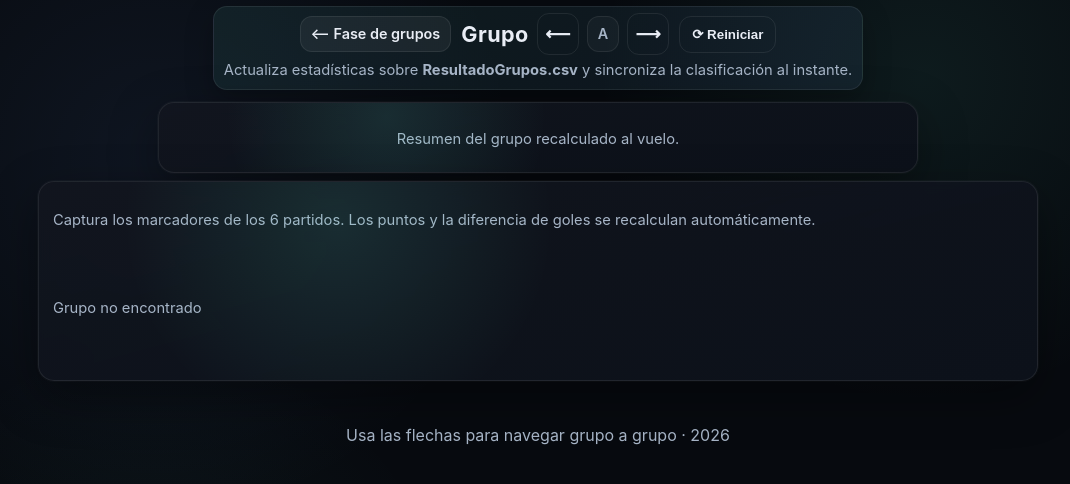
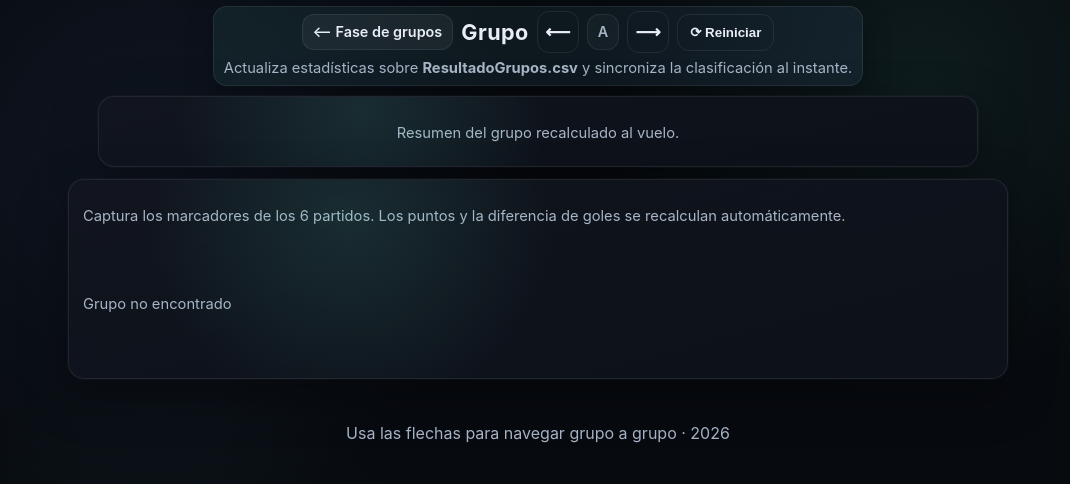
Before and after one commit to DrachenF/Simulador-Mundial2026, a plain HTML site: page static/grupo.html in a window 1280 px wide. Shown: the whole page, without its empty margins (102-1172 px from the left). Drawn offline with Linux system fonts and the light colour scheme; no server answers.

Commit message:
Tighten group editor spacing

```diff
--- a/static/styles.css
+++ b/static/styles.css
@@ -54,6 +54,10 @@ h1 {
   font-size: 0.92rem;
 }
 
+.group-edit .hero .subtitle {
+  margin: 2px 0 0;
+}
+
 .container {
   width: min(1180px, 95vw);
   margin: 0 auto 8px;
@@ -65,6 +69,7 @@ h1 {
 
 .group-edit .container {
   align-items: center;
+  gap: 10px;
 }
 
 .hero {
@@ -77,14 +82,14 @@ h1 {
 }
 
 .group-edit .hero {
-  max-width: 980px;
-  margin: 6px auto 2px;
+  max-width: 940px;
+  margin: 6px auto 0px;
   align-items: center;
   text-align: center;
 }
 
 .hero.tight {
-  padding: 6px 10px 8px;
+  padding: 4px 10px 6px;
 }
 
 .cta-row {
@@ -106,7 +111,7 @@ h1 {
 .group-edit .hero-title {
   justify-content: center;
   flex-wrap: wrap;
-  gap: 10px;
+  gap: 8px;
 }
 
 .hero-inline {
@@ -173,14 +178,15 @@ h1 {
 .summary-card {
   min-height: unset;
   align-items: center;
-  padding: 8px 12px;
+  padding: 6px 10px;
   gap: 4px;
   max-width: 760px;
 }
 
 .group-edit .summary-card {
-  width: min(760px, 100%);
+  width: min(880px, 100%);
   align-self: center;
+  margin-top: 0;
 }
 
 .group-edit .summary-wrap {
@@ -190,11 +196,12 @@ h1 {
 
 .matches-card {
   gap: 10px;
-  padding-top: 12px;
+  padding-top: 10px;
 }
 
 .group-edit .matches-card {
-  width: min(1000px, 100%);
+  width: min(940px, 100%);
+  margin-top: 2px;
 }
 
 .card::after {
@@ -389,11 +396,10 @@ input[type="number"] {
 }
 
 .journey-title {
-  margin: 12px 0 10px;
+  margin: 10px 0 8px;
   font-size: 1.08rem;
   color: #e6edf7;
   text-align: center;
-  scroll-margin-top: 120px;
 }
 
 .divider {
```
